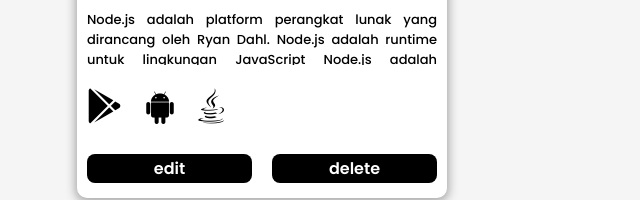
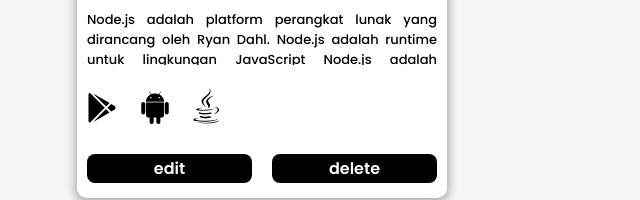
Before and after one commit to yandiriswandi/personal-web-batch-32, a plain HTML site: page myproject.html in a window 1280 px wide. Shown: the part 1302-1502 px from the top of the page, 0-640 px from the left. Drawn offline with Linux system fonts and the light colour scheme.

Commit message:
version 3.2

```diff
--- a/assets/myproject.css
+++ b/assets/myproject.css
@@ -300,9 +300,8 @@ input[type=checkbox]{
     margin-bottom: 30px;
     margin-top: 10px;
 }
-.container-content .content .card-main .card .icon i .fa-google-play{
-    font-size: 500px;
-    color: aqua;
+.container-content .content .card-main .card .icon .fa-google-play{
+    font-size: 30px;
 }
 .card a{
     color: black;
```
